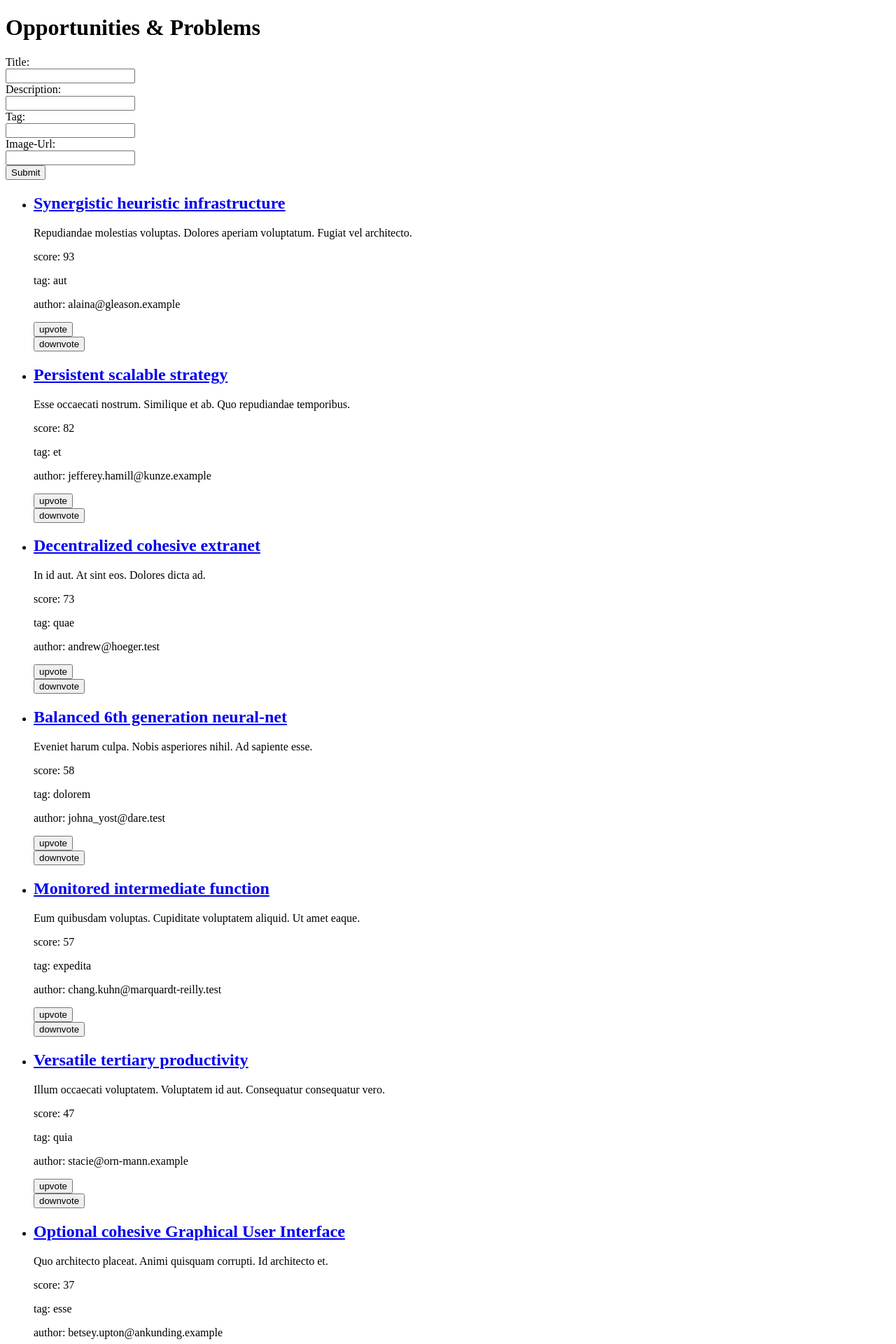
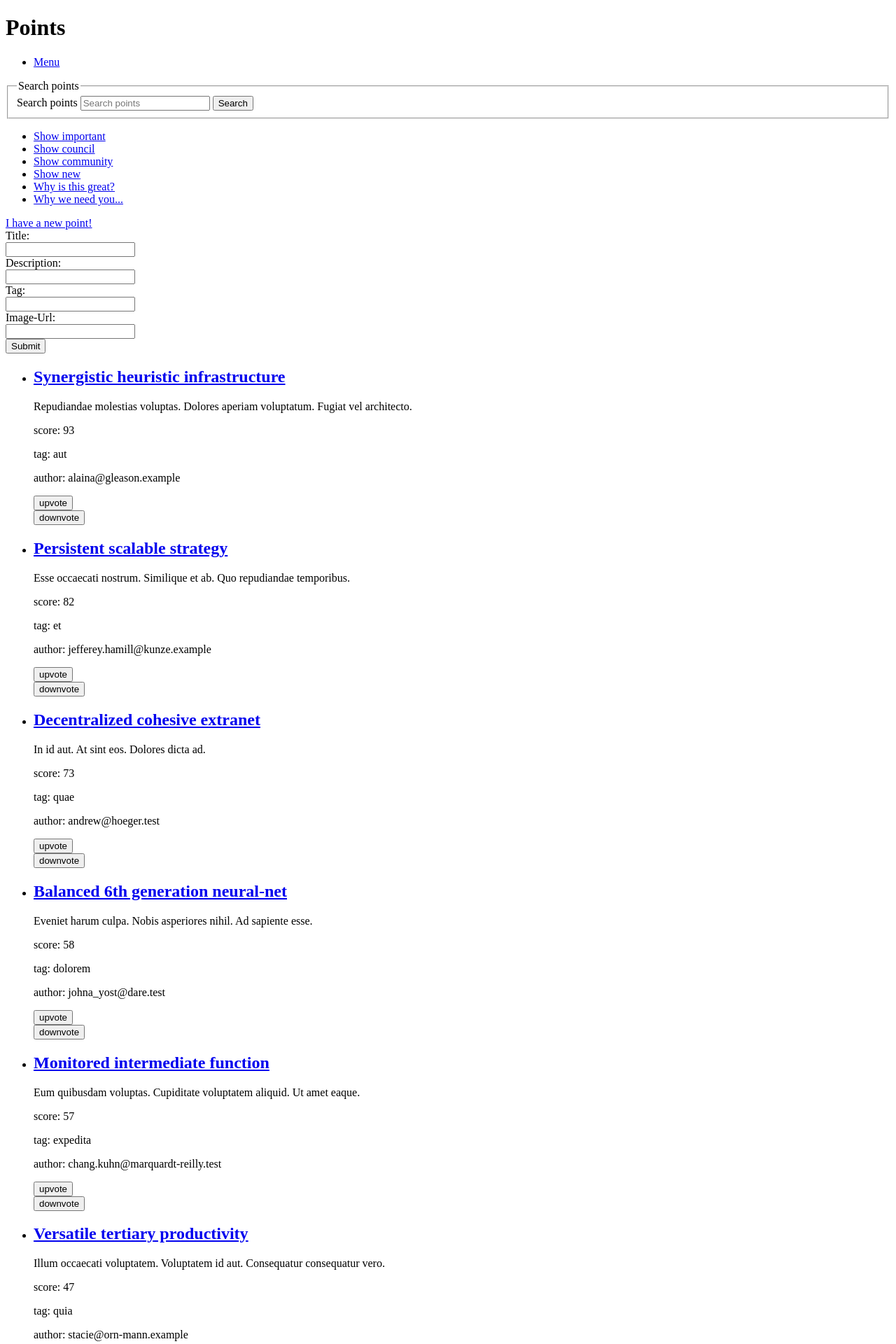
Before and after one commit to peterjacobson/points, a Rails app: page / in a window 1280 px wide. Shown: the top 1920 px of the page at 70% size. Run offline with Rails 7, Linux system fonts and the light colour scheme; a user stored in the database is signed in; data comes from the database, SQL or seed files in the repository; some libraries are stand-ins or nearby versions.

Commit message:
css files ready, index.html structured semantic

```diff
--- a/app/assets/stylesheets/main-skeleton.css
+++ b/app/assets/stylesheets/main-skeleton.css
@@ -121,6 +121,7 @@
 html {
   font-size: 62.5%; }
 body {
+  /*height: 100%; /* pete added*/
   font-size: 1.5em; /* currently ems cause chrome bug misinterpreting rems on body element */
   line-height: 1.6;
   font-weight: 400;
--- a/app/views/contributions/index.html.erb
+++ b/app/views/contributions/index.html.erb
@@ -1,6 +1,6 @@
-<heading>
+<header>
   <h1><%= @point.title %></h1>
-</heading>
+</header>
 <p><%= @point.description %></p>
 <p>score: <%= @point.score %></p>
 <p>tag: <%= @point.tag %></p>
--- a/app/views/layouts/application.html.erb
+++ b/app/views/layouts/application.html.erb
@@ -2,13 +2,19 @@
 <html>
 <head>
   <title>Points</title>
+  <meta name="viewport" content="width=device-width, initial-scale=1">
   <%= stylesheet_link_tag    'application', media: 'all', 'data-turbolinks-track' => true %>
   <%= javascript_include_tag 'application', 'data-turbolinks-track' => true %>
   <%= csrf_meta_tags %>
-  <link rel="stylesheet" src="/main-skeleton.css">
-  <link rel="stylesheet" src="/main.css">
+  <link rel="stylesheet" type="text/css" src="/normalize.css"/>
+  <link rel="stylesheet" type="text/css" src="/main-skeleton.css"/>
+  <link rel="stylesheet" type="text/css" src="/main.css" media="screen, handheld"/>
+  <!-- <link rel="stylesheet" type="text/css" src="/enhanced.css" media="screen and (min-width: 40.5em)"/> for big screens-->
+  <!--[if (lt IE 9)&(!IEMobile)]>
+<link rel="stylesheet" type="text/css" href="enhanced.css" />
+<![endif]-->
 </head>
-<body>
+<body id="page">
   <p class="notice"><%= notice %></p>
   <p class="alert"><%= alert %></p>
   <%= yield %>
--- a/app/views/pages/index.html.erb
+++ b/app/views/pages/index.html.erb
@@ -1,6 +1,35 @@
-<heading>
-  <h1>Opportunities & Problems</h1>
-</heading>
+<header>
+  <h1 class="logo">Points</h1>
+  <ul id="nav-anchors" class="nav-anchors">
+    <li><a href="#nav" id="menu-anchor">Menu</a></li>
+  </ul>
+  <form id="search" action="#" method="post" class="search reveal">
+    <fieldset>
+      <legend>Search points</legend>
+      <label for="search-site">Search points</label>
+      <input type="search" id="search-site" placeholder="Search points">
+      <input type="submit" value="Search">
+    </fieldset>
+  </form>
+  <nav id="nav" class="nav reveal">
+    <ul role="navigation">
+      <li><a href="#">Show important</a></li>
+      <li><a href="#">Show council</a></li>
+      <li><a href="#">Show community</a></li>
+      <li><a href="#">Show new</a></li>
+      <li><a href="#">Why is this great?</a></li>
+      <li><a href="#">Why we need you...</a></li>
+    </ul>
+  </nav>
+</header>
+<div class="content">
+  <div class="content points" role="main">
+
+    <div id="new-point-anchor" class="user-input-reveal new-point-anchor">
+      <a href="#new-point">I have a new point!</a>
+    </div>
+
+    <div id="new-point" class="reveal">
       <form action='/points', method='post'>
         Title:<br>
         <input type="text" name="title">
@@ -16,6 +45,7 @@
         <br>
         <input type='submit' />
       </form>
+    </div>
 
     <ul>
       <% @points.each do |point| %>
@@ -33,3 +63,11 @@
         </li>
       <% end %>
     </ul>
+  </div>
+</div>
+<footer>
+  <ul>
+    <li><p>Nice one, you're up with the play!</p></li>
+    <li><a href="#page" class="top">Back to Top</a></li>
+  </ul>
+</footer>
```
Also changed, not shown: app/assets/stylesheets/main.css (+30 -1 lines). Lines whose indentation alone changed are shown as unchanged.
